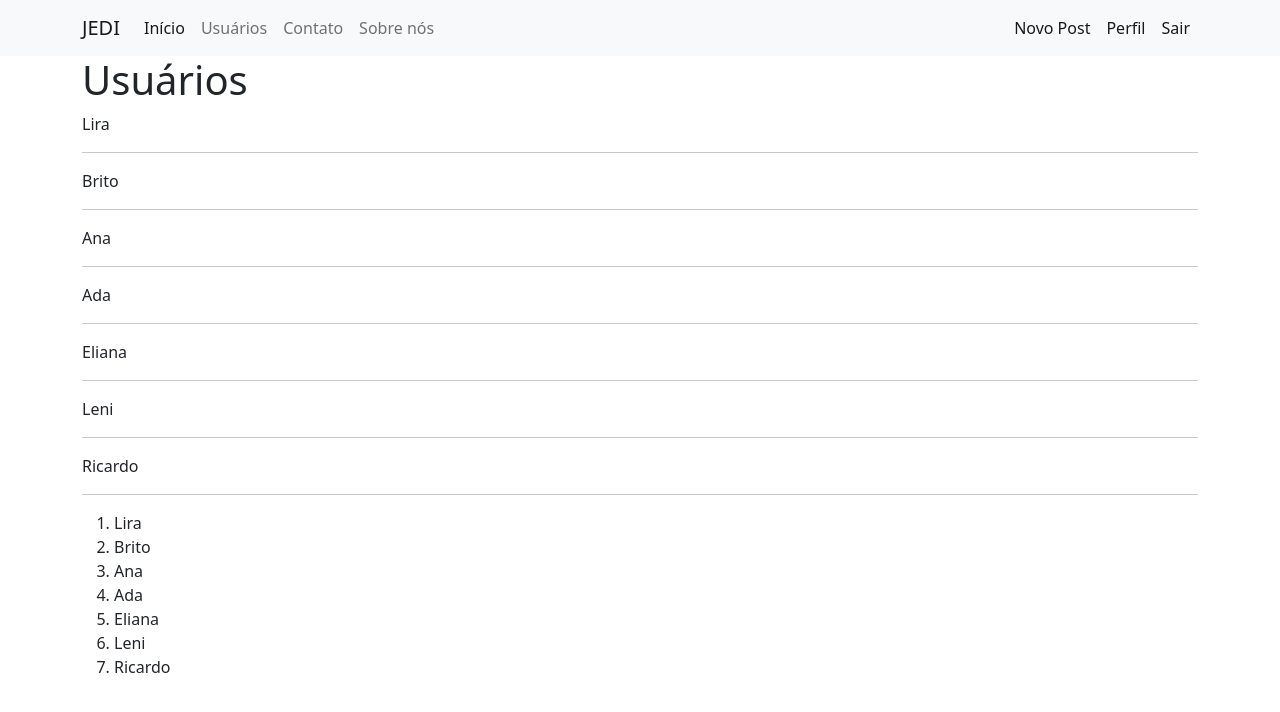
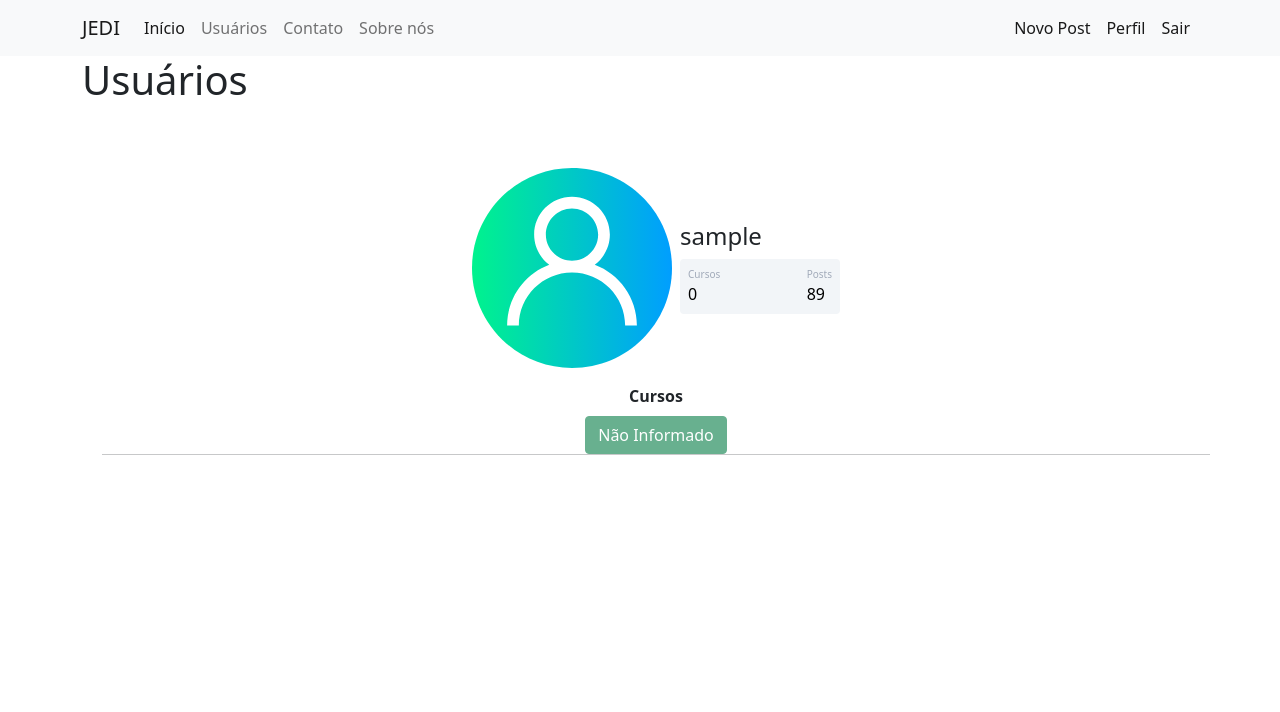
Before and after one commit to incolumepy-cursos/flask-impressionador, a Flask app: page /usuarios in a window 1280 px wide. Shown: the top 712 px of the page. Run offline with Flask 2, Linux system fonts and the light colour scheme; the visitor is signed in with stand-in values (Sample User, id 1); data comes from the database, SQL or seed files in the repository; some libraries are stand-ins or nearby versions.

Commit message:
Página de usuários, que cartão de exibição de valores

```diff
--- a/jedi/routes.py
+++ b/jedi/routes.py
@@ -68,7 +68,7 @@ def contato():
 @app.route('/usuarios')
 @login_required
 def usuarios():
-    lista_usuarios = ['Lira', 'Brito', 'Ana', 'Ada', 'Eliana', 'Leni', 'Ricardo']
+    lista_usuarios = Usuario.query.all()
     return render_template('usuarios.html', lista_usuarios=lista_usuarios)
 
 
--- a/jedi/templates/usuarios.html
+++ b/jedi/templates/usuarios.html
@@ -2,14 +2,44 @@
 
 {% block body%}
 <h1>Usuários</h1>
-<!-- <p>{{lista_usuarios}}</p> -->
+<!-- <p>{{lista_usuarios}}</p>
 {% for usuarios in lista_usuarios %}
 <p>{{usuarios}}</p> <hr />
 {% endfor %}
-
+ -->
 <ol>
-    {% for usuarios in lista_usuarios %}
-    <li>{{usuarios}}</li>
+    {% for usuario in lista_usuarios %}
+    <div class="container mt-5 d-flex justify-content-center">
+        <div class="card p-3">
+            <div class="d-flex align-items-center">
+                <div class="image pe-2">
+                    <img src="{{ url_for('static', filename='foto_perfil/{}'.format(usuario.foto)) }}" class="rounded" width="200">
+                </div>
+                <div class="ml-3 w-100">
+                    <h4 class="mb-0 mt-0"> {{ usuario.username }}</h4>
+                    <div class="p-2 mt-2 bg-primary d-flex justify-content-between rounded text-white stats">
+                        <div class="d-flex flex-column">
+                            <span class="articles">Cursos</span>
+                            {% if 'Não Informado' in usuario.cursos %}
+                            <span class="number1">0</span>
+                            {% else %}
+                            <span class="number1">{{ usuario.cursos.count(';') +1 }}</span>
+                            {% endif %}
+                        </div>
+                        <div class="d-flex flex-column"> <span class="rating">Posts</span> <span class="number3">89</span> </div>
+                    </div>
+                </div>
+            </div>
+        </div>
+    </div>
+    <div class="row justify-content-center">
+        <div class="col-xs-1 text-center">
+            <strong>Cursos</strong> <br/>
+            {% for curso in usuario.cursos.split(';') %}
+            <button type="button" class="btn btn-success mt-2" disabled> {{ curso }} </button>
+            {% endfor %}
+        </div>
+        <hr/>
     {% endfor %}
 </ol>
 
```
